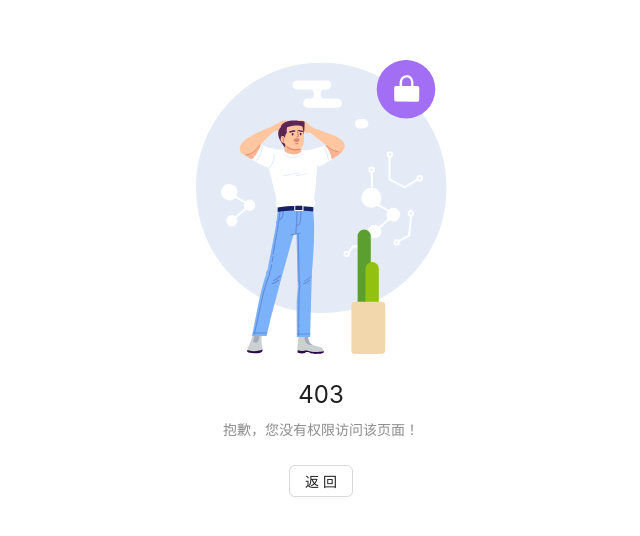
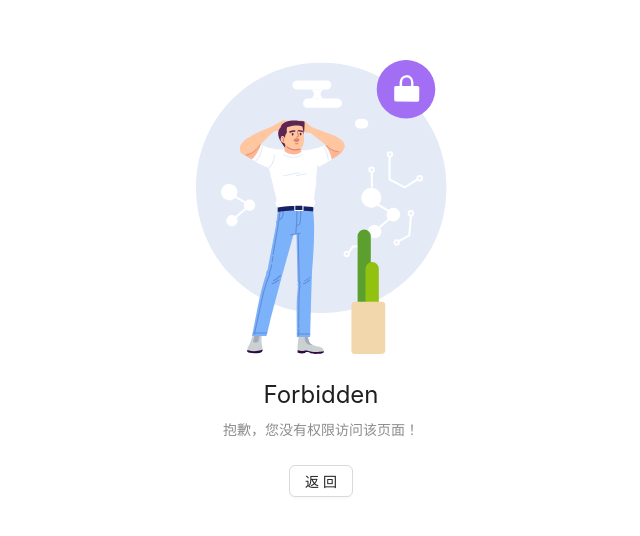
Before and after one commit to ihezebin/react-template-ts, a React (Create React App) app: page /forbidden in a window 1280 px wide. Shown: the part 122-658 px from the top of the page, without its empty margins (319-959 px from the left). Built offline with nearby package versions, Linux system fonts and the light colour scheme; what @ihezebin/common would draw is missing.

Commit message:
rename errors page

```diff
--- /dev/null
+++ b/src/pages/errors/forbidden/index.module.scss
@@ -0,0 +1,6 @@
+.forbidden {
+  height: 100%;
+  display: flex;
+  justify-content: center;
+  align-items: center;
+}
--- /dev/null
+++ b/src/pages/errors/forbidden/index.tsx
@@ -0,0 +1,21 @@
+import style from './index.module.scss'
+import {Button, Result} from "antd";
+import {useNavigate} from "react-router-dom";
+
+
+const Forbidden = () => {
+
+    const navigate = useNavigate()
+
+    return <div className={style.forbidden}>
+        <Result
+            status="403"
+            title="Forbidden"
+            // subTitle="Sorry, you are not authorized to access this page."
+            subTitle="抱歉，您没有权限访问该页面！"
+            extra={<Button onClick={() => navigate(-1)}>返回</Button>}
+        />
+    </div>
+}
+
+export default Forbidden
--- /dev/null
+++ b/src/pages/errors/nothing/index.module.scss
@@ -0,0 +1,6 @@
+.nothing {
+  height: 100%;
+  display: flex;
+  justify-content: center;
+  align-items: center;
+}
--- /dev/null
+++ b/src/pages/errors/nothing/index.tsx
@@ -0,0 +1,20 @@
+import style from './index.module.scss'
+import {Button, Result} from "antd";
+import {useNavigate} from "react-router-dom";
+
+const Nothing = () => {
+
+    const navigate = useNavigate()
+
+    return <div className={style.nothing}>
+        <Result
+            status="404"
+            title="Nothing"
+            // subTitle="Sorry, the page you visited does not exist."
+            subTitle="抱歉，您所访问的页面不存在！"
+            extra={<Button onClick={() => navigate(-1)}>返 回</Button>}
+        />
+    </div>
+}
+
+export default Nothing
```
Also changed, not shown: src/router/index.tsx (+4 -4 lines).
